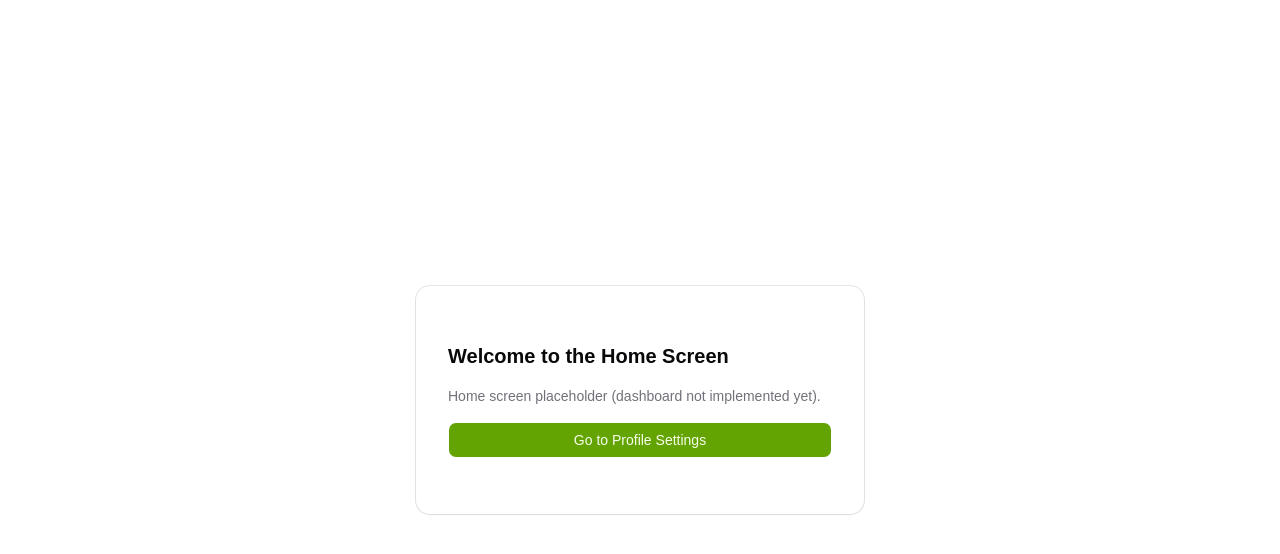
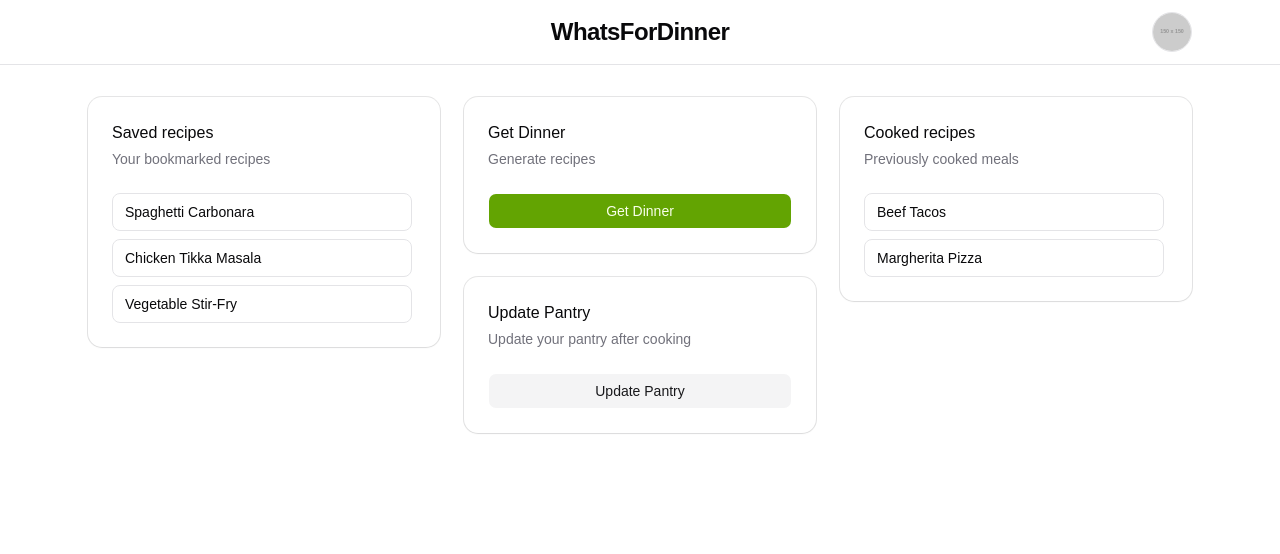
Before and after one commit to WaitForDinner/WhatsForDinner, a React app in the folder frontend/: page /home in a window 1280 px wide. Shown: the top 554 px of the page. Built offline with nearby package versions, Linux system fonts and the light colour scheme; the HTML template or start-up script is replaced by a standard one.

Commit message:
Home Screen implemented at 30%

```diff
--- /dev/null
+++ b/frontend/src/lib/mockRecipes.ts
@@ -0,0 +1,36 @@
+export type Recipe = { id: string; title: string; description: string }
+
+export function getSavedRecipes(): Recipe[] {
+    return [
+        {
+            id: "1",
+            title: "Spaghetti Carbonara",
+            description: "A classic Italian pasta dish made with eggs, cheese, pancetta, and pepper."
+        },
+        {
+            id: "2",
+            title: "Chicken Tikka Masala",
+            description: "A popular Indian curry dish made with marinated chicken pieces cooked in a creamy tomato sauce."
+        },
+        {
+            id: "3",
+            title: "Vegetable Stir-Fry",
+            description: "A quick and healthy dish made with a mix of fresh vegetables sautéed in a savory sauce."
+        }
+    ]
+}
+
+export function getCookedRecipes(): Recipe[] {
+    return [
+        {
+            id: "4",
+            title: "Beef Tacos",
+            description: "Soft tortillas filled with seasoned ground beef, topped with lettuce, cheese, and salsa."
+        },
+        {
+            id: "5",
+            title: "Margherita Pizza",
+            description: "A simple yet delicious pizza topped with fresh tomatoes, mozzarella cheese, and basil leaves."
+        }
+    ]
+}
--- a/frontend/src/lib/mockUserProfile.ts
+++ b/frontend/src/lib/mockUserProfile.ts
@@ -7,8 +7,8 @@ export type Profile = {
 const STORAGE_KEY = "wfd_profile"
 
 const DEFAULT_PROFILE: Profile = {
-    name: "John Doe",
-    email: "john@example.com",
+    name: "Robert Sabourin",
+    email: "rob@sabourin.com",
     profilePictureUrl: "https://via.placeholder.com/150",
 }
 
--- a/frontend/src/pages/HomeScreen.tsx
+++ b/frontend/src/pages/HomeScreen.tsx
@@ -1,19 +1,147 @@
+import { Link } from "react-router-dom"
 import { Button } from "@/components/ui/button"
-import { Card, CardContent } from "@/components/ui/card"
-import { Link } from "react-router-dom"
+import {
+    Card,
+    CardContent,
+    CardDescription,
+    CardHeader,
+    CardTitle,
+} from "@/components/ui/card"
+import {
+    DropdownMenu,
+    DropdownMenuContent,
+    DropdownMenuItem,
+    DropdownMenuTrigger,
+} from "@/components/ui/dropdown-menu"
+
+import { getSavedRecipes, getCookedRecipes } from "@/lib/mockRecipes"
+import { getProfile } from "@/lib/mockUserProfile"
 
 export default function HomeScreen() {
+    // Frontend-only "logged in user" info (from localStorage / mock)
+    const user = getProfile()
+
+    // Frontend-only recipe lists (placeholder)
+    const savedRecipes = getSavedRecipes()
+    const cookedRecipes = getCookedRecipes()
+
     return (
-        <div className="min-h-screen flex items-center justify-center">
-            <Card className="w-full max-w-md">
-                <CardContent className="p-8 space-y-4">
-                    <h1 className="text-xl font-semibold">Welcome to the Home Screen</h1>
-                    <p className="text-sm text-muted-foreground">Home screen placeholder (dashboard not implemented yet).</p>
-                    <Button asChild className="w-full">
-                        <Link to="/profile-settings">Go to Profile Settings</Link>
-                    </Button>
-                </CardContent>
-            </Card>
+        <div className="min-h-screen w-full bg-background text-foreground">
+
+            <header className="w-full border-b">
+                <div className="relative mx-auto max-w-6xl px-6 py-4 flex items-center justify-center">
+
+                    {/* App title */}
+                    <h1 className="text-2xl font-bold tracking-tight">
+                        WhatsForDinner
+                    </h1>
+
+                    {/* Top-right profile icon */}
+                    <div className="absolute right-6">
+                        <DropdownMenu>
+                            <DropdownMenuTrigger asChild>
+                                <button
+                                    className="h-10 w-10 rounded-full overflow-hidden border flex items-center justify-center"
+                                    aria-label="Open profile menu"
+                                >
+                                    <img
+                                        src={user.profilePictureUrl}
+                                        alt="Profile"
+                                        className="h-full w-full object-cover"
+                                    />
+                                </button>
+                            </DropdownMenuTrigger>
+
+                            <DropdownMenuContent align="end">
+                                <DropdownMenuItem asChild>
+                                    <Link to="/profile-settings">Profile Settings</Link>
+                                </DropdownMenuItem>
+                            </DropdownMenuContent>
+                        </DropdownMenu>
+                    </div>
+                </div>
+            </header>
+
+            {/* 2 buttons under title: Get dinner and Update Pantry */}
+            <main className="mx-auto max-w-6xl px-6 py-8">
+                <div className="grid grid-cols-1 lg:grid-cols-3 gap-6 items-start">
+
+                    {/* LEFT: Saved recipes */}
+                    <Card className="lg:col-span-1">
+                        <CardHeader>
+                            <CardTitle>Saved recipes</CardTitle>
+                            <CardDescription>Your bookmarked recipes</CardDescription>
+                        </CardHeader>
+                        <CardContent>
+                            <div className="max-h-[520px] overflow-y-auto space-y-2 pr-1">
+                                {savedRecipes.length === 0 ? (
+                                    <p className="text-sm text-muted-foreground">No saved recipes yet.</p>
+                                ) : (
+                                    savedRecipes.map((r) => (
+                                        <div key={r.id} className="border rounded-md px-3 py-2 text-sm">
+                                            {r.title}
+                                        </div>
+                                    ))
+                                )}
+                            </div>
+                        </CardContent>
+                    </Card>
+
+                    {/* CENTER: Main actions stacked */}
+                    <div className="lg:col-span-1 space-y-6">
+                        <Card>
+                            <CardHeader>
+                                <CardTitle>Get Dinner</CardTitle>
+                                <CardDescription>Generate recipes</CardDescription>
+                            </CardHeader>
+                            <CardContent>
+                                <Button className="w-full" onClick={() => alert("Generate recipes later")}>
+                                    Get Dinner
+                                </Button>
+                            </CardContent>
+                        </Card>
+
+                        <Card>
+                            <CardHeader>
+                                <CardTitle>Update Pantry</CardTitle>
+                                <CardDescription>Update your pantry after cooking</CardDescription>
+                            </CardHeader>
+                            <CardContent>
+                                <Button
+                                    className="w-full"
+                                    variant="secondary"
+                                    onClick={() => alert("Update pantry later")}
+                                >
+                                    Update Pantry
+                                </Button>
+                            </CardContent>
+                        </Card>
+                    </div>
+
+                    {/* RIGHT: Cooked recipes */}
+                    <Card className="lg:col-span-1">
+                        <CardHeader>
+                            <CardTitle>Cooked recipes</CardTitle>
+                            <CardDescription>Previously cooked meals</CardDescription>
+                        </CardHeader>
+                        <CardContent>
+                            <div className="max-h-[520px] overflow-y-auto space-y-2 pr-1">
+                                {cookedRecipes.length === 0 ? (
+                                    <p className="text-sm text-muted-foreground">No cooked recipes yet.</p>
+                                ) : (
+                                    cookedRecipes.map((r) => (
+                                        <div key={r.id} className="border rounded-md px-3 py-2 text-sm">
+                                            {r.title}
+                                        </div>
+                                    ))
+                                )}
+                            </div>
+                        </CardContent>
+                    </Card>
+
+                </div>
+            </main>
+
         </div>
     )
 }
```
